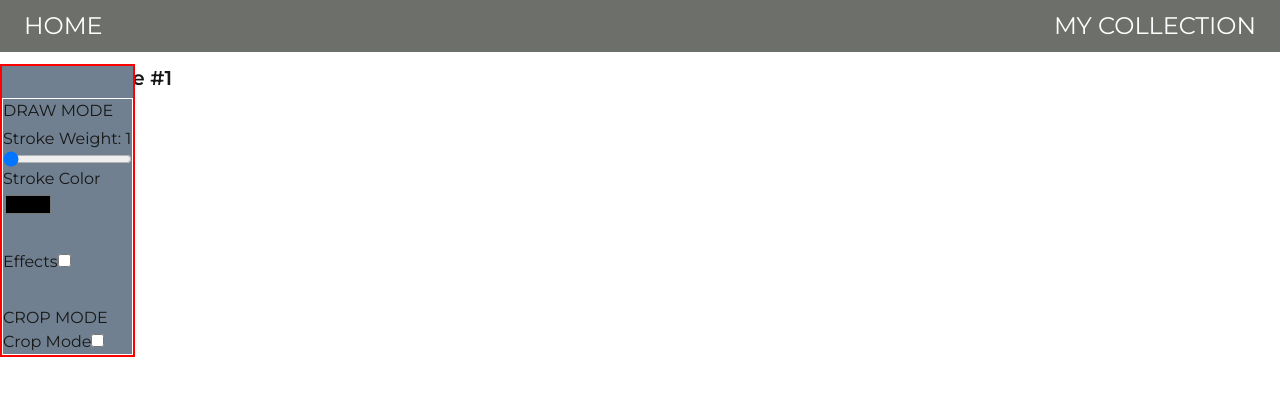
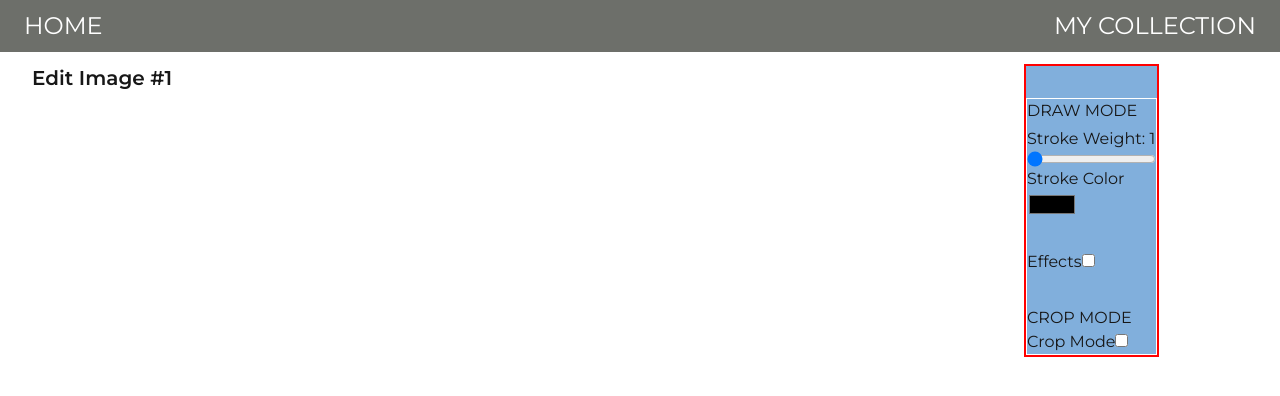
Before and after one commit to ajvarinho/museum_api, a Next.js app: page /gallery/edit/1 in a window 1280 px wide. Shown: the top 396 px of the page. Built offline with nearby package versions, Linux system fonts and the light colour scheme.

Commit message:
modules_wip

```diff
--- a/src/app/gallery/edit/[id]/edit.module.css
+++ b/src/app/gallery/edit/[id]/edit.module.css
@@ -8,15 +8,11 @@
     border: 2px solid red;
     position: absolute;
     top: 0;
-    left: 0;
+    left: 80%;
     bottom: 0;
     right: 0;
     z-index: 5;
-    background: slategray;
+    background: rgb(129, 175, 220);
     height: fit-content;
     width: fit-content;
 }
-
-.edit_wrap {
-
-}
--- a/src/components/Canvas/Canvas.module.css
+++ b/src/components/Canvas/Canvas.module.css
@@ -1,4 +1,4 @@
-.canvas-wrap {
+.canvas_wrap {
     display: flex;
     gap: 2rem;
     padding: 2rem;
```
